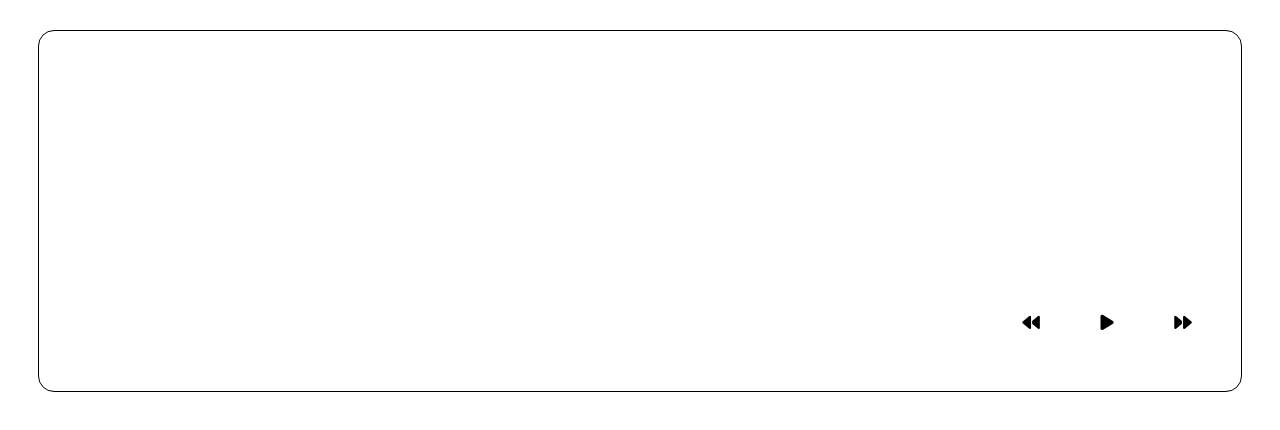
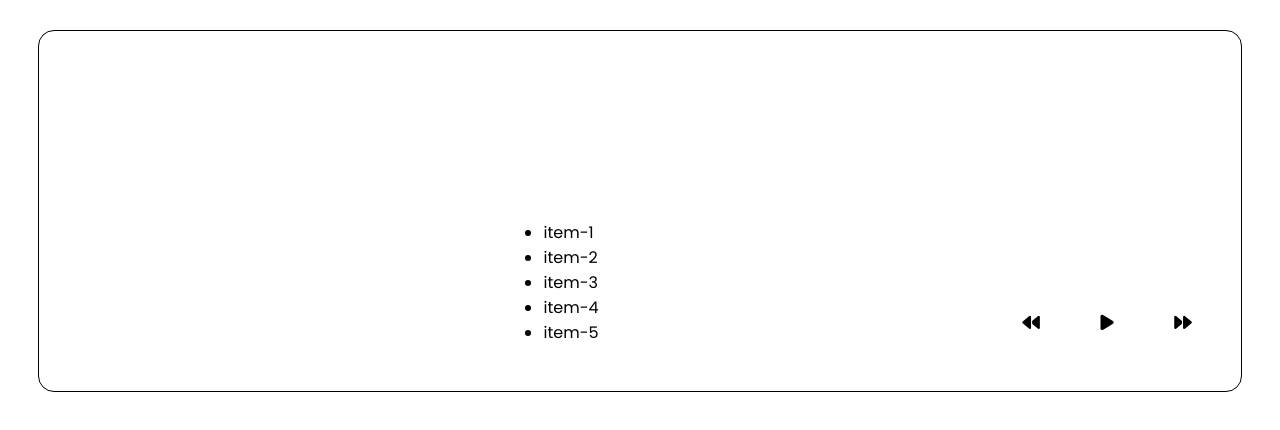
Before and after one commit to gemagarrido/web_haven, a plain HTML site: page index.html in a window 1280 px wide. Drawn offline with nearby package versions, Linux system fonts and the light colour scheme; no server answers; files whose address does not match are found by name.

Commit message:
Creando html menu

```diff
--- a/index.html
+++ b/index.html
@@ -32,6 +32,16 @@
               </div>
         </div>
 
+        <nav>
+          <ul>
+            <li>item-1</li>
+            <li>item-2</li>
+            <li>item-3</li>
+            <li>item-4</li>
+            <li>item-5</li>
+          </ul>
+        </nav>
+
         <audio id="song"></audio>
 
         <input type="range" value="0" id="progress" />
```
